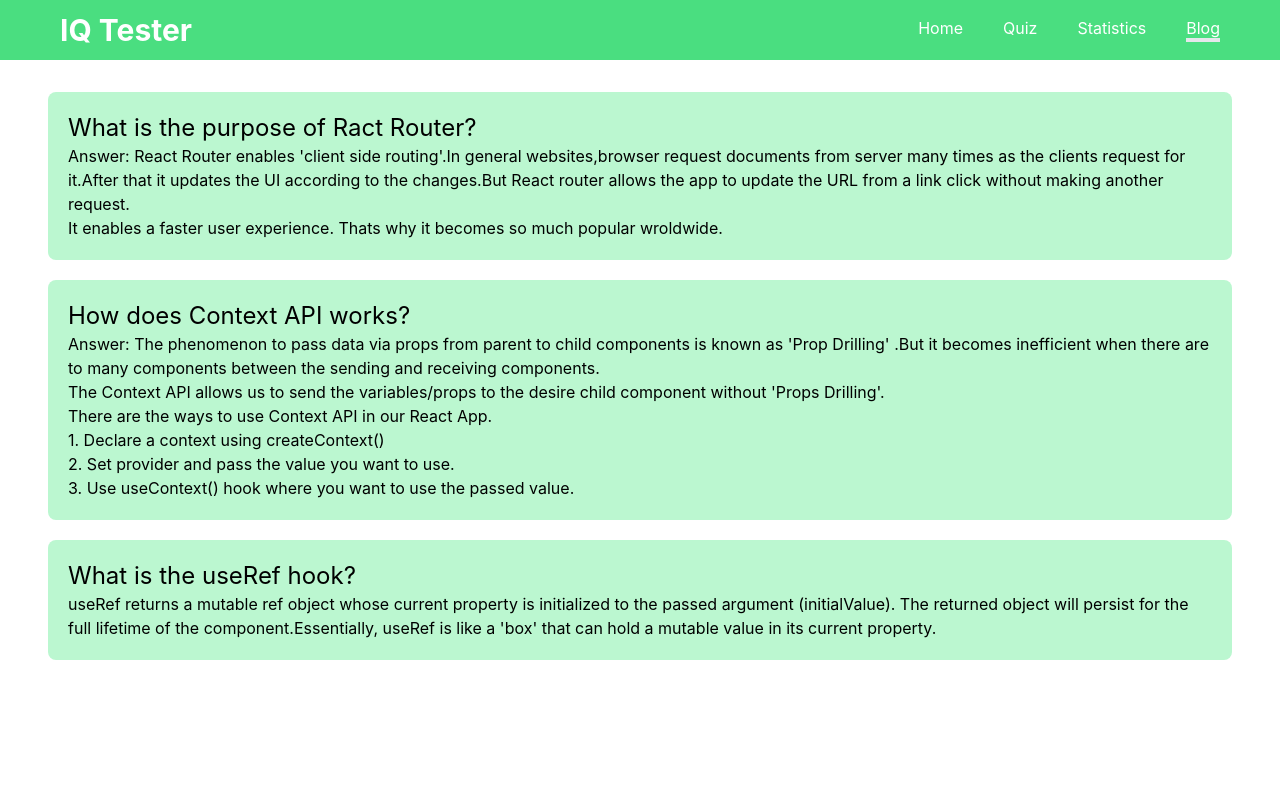
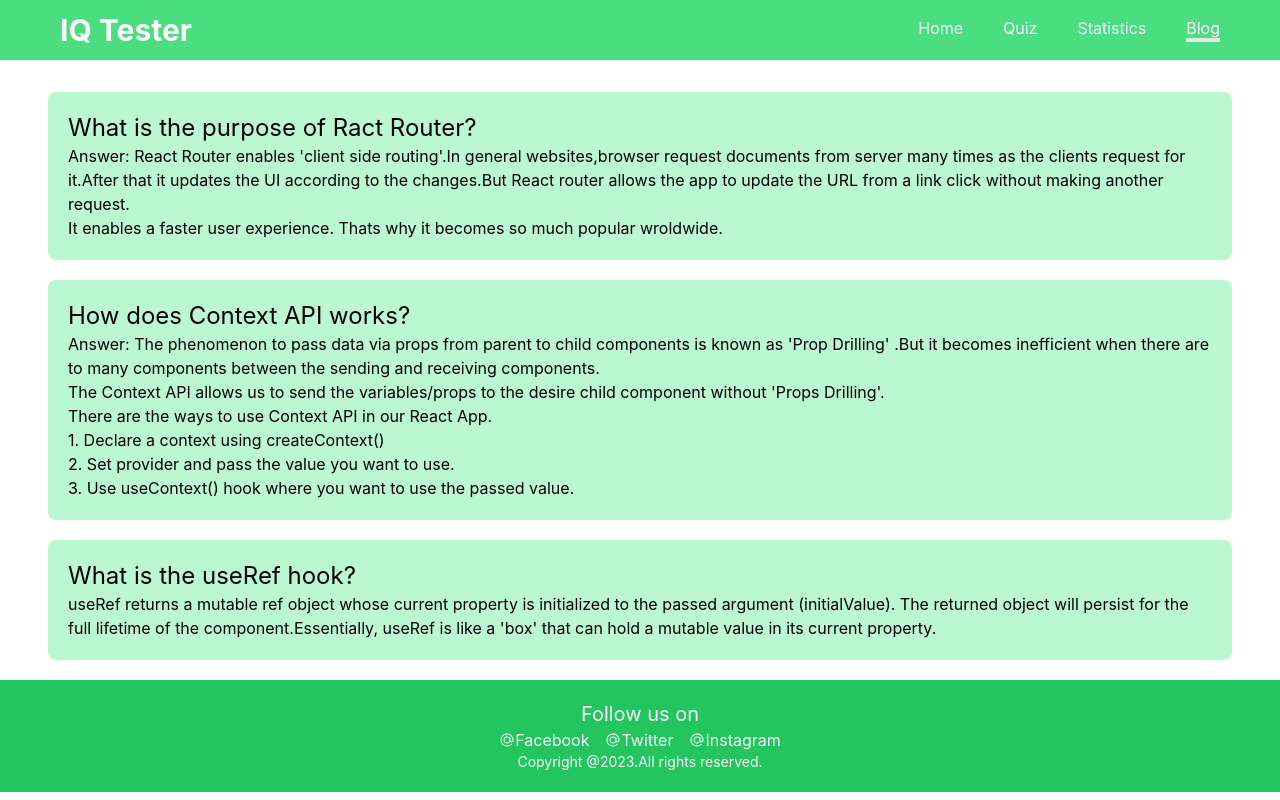
Before and after one commit to AspiaNew/assignment-9-by-me, a React (Create React App) app: page /blog in a window 1280 px wide. Built offline with nearby package versions, Linux system fonts and the light colour scheme.

Commit message:
footer added

```diff
--- /dev/null
+++ b/src/components/Footer/Footer.js
@@ -0,0 +1,24 @@
+import React from 'react';
+import { AtSymbolIcon } from '@heroicons/react/24/solid';
+
+const Footer = () => {
+    return (
+        <footer className='text-center bg-green-500 text-white py-5'>
+            <h2 className='text-xl'>Follow us on</h2>
+            <div className='flex justify-center'>
+                <div className='flex items-center mx-2'>
+                    <AtSymbolIcon className='h-4 w-4'></AtSymbolIcon><a href="www.facebook.com">Facebook</a>
+                </div>
+                <div className='flex items-center mx-2'>
+                    <AtSymbolIcon className='h-4 w-4'></AtSymbolIcon><a href="www.twitter.com">Twitter</a>
+                </div>
+                <div className='flex items-center mx-2'>
+                    <AtSymbolIcon className='h-4 w-4'></AtSymbolIcon><a href="www.instagram.com">Instagram</a>
+                </div>
+            </div>
+            <p className='text-sm'>Copyright @2023.All rights reserved.</p>
+        </footer>
+    );
+};
+
+export default Footer;
--- a/src/components/Header/Header.js
+++ b/src/components/Header/Header.js
@@ -1,6 +1,6 @@
 import React, { useState } from 'react';
 // import Path from '../Link/Path';
-import { Bars3Icon, XMarkIcon } from '@heroicons/react/24/solid'
+import { Bars3Icon, XMarkIcon } from '@heroicons/react/24/solid';
 import Path from '../Path/Path';
 
 const Header = () => {
--- a/src/layout/Main.js
+++ b/src/layout/Main.js
@@ -1,5 +1,6 @@
 import React from 'react';
 import { Outlet } from 'react-router-dom';
+import Footer from '../components/Footer/Footer';
 import Header from '../components/Header/Header';
 
 const Main = () => {
@@ -7,6 +8,7 @@ const Main = () => {
         <div>
             <Header></Header>
             <Outlet></Outlet>
+            <Footer></Footer>
         </div>
     );
 };
```
